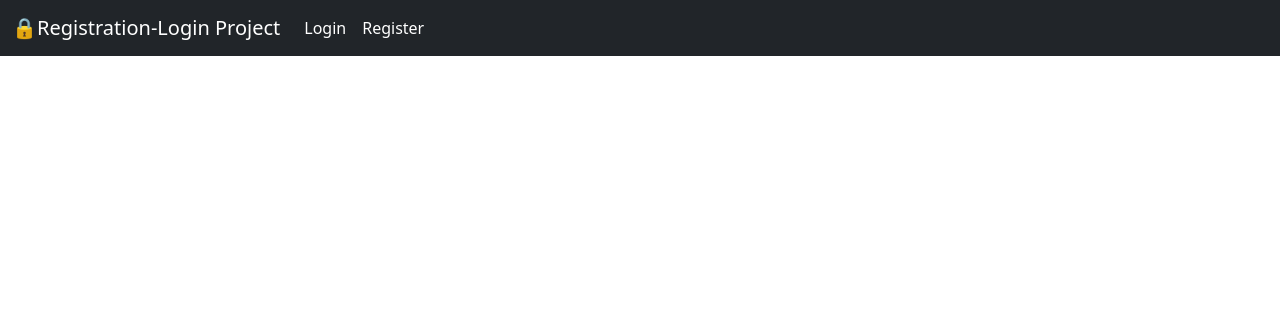
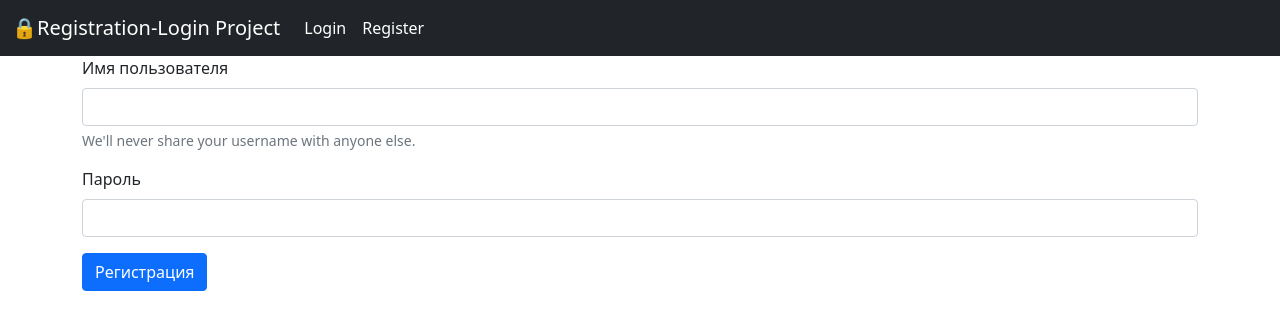
Before and after one commit to 100ballovby/RegistrationLoginProject, a Flask app: template templates/login.html in a window 1280 px wide. Shown: the top 330 px of the page. Run offline with Flask 2, Linux system fonts and the light colour scheme; the template is opened without the code that fills it: values that come from a table or form of the project are taken from there, others are empty.

Commit message:
Adding login form✅

```diff
--- a/templates/login.html
+++ b/templates/login.html
@@ -2,4 +2,17 @@
 
 {% block content %}
 
+    <form>
+        <div class="mb-3">
+            <label class="form-label">{{ form.username.label }}</label>
+            {{ form.username(class="form-control") }}
+            <div id="emailHelp" class="form-text">We'll never share your username with anyone else.</div>
+        </div>
+        <div class="mb-3">
+            <label class="form-label">{{ form.password.label }}</label>
+            {{ form.password(class="form-control") }}
+        </div>
+        <button type="submit" class="btn btn-primary">Регистрация</button>
+    </form>
+
 {% endblock %}
```
